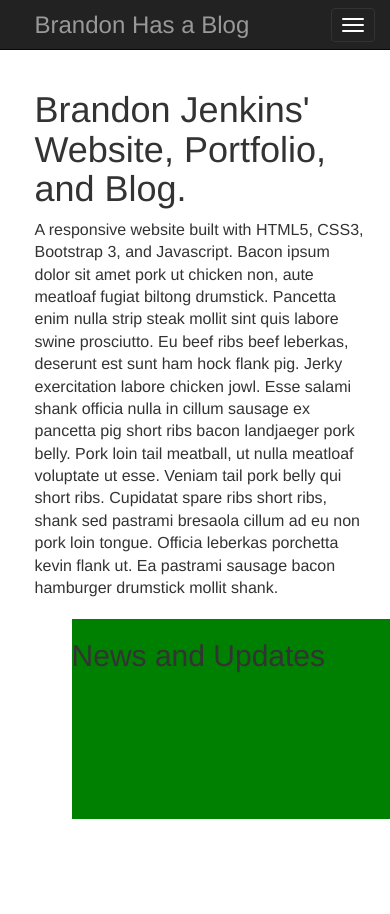
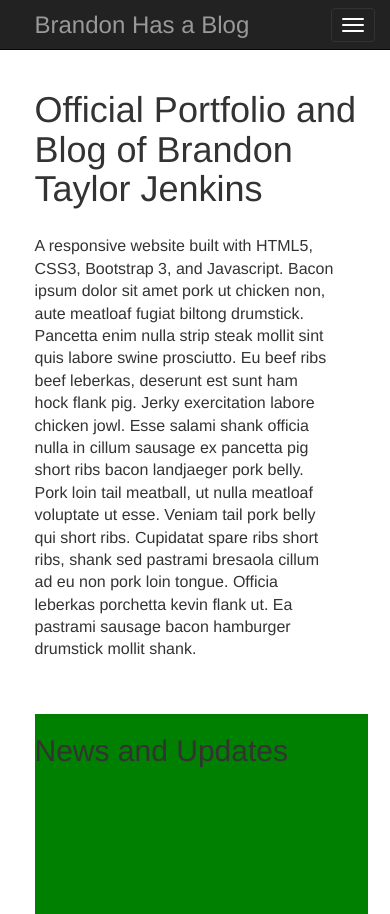
Before and after one commit to jenkinsbt/PersonalWebpage, a plain HTML site: page index.html in a window 390 px wide. Before the commit the page ends 844 px from the top, so only its background shows below. Drawn offline with Linux system fonts and the light colour scheme.

Commit message:
fixed media queries, main grid seems set up

```diff
--- a/css/styles.css
+++ b/css/styles.css
@@ -4,7 +4,7 @@
 /*General Styling - Applies to every size*/
 /****************************************/
 
-/*Nav, container, and footer centering for desktop*/
+/*Nav, container, and footer centering for mobile*/
 .navbar {
 
 }
@@ -24,6 +24,10 @@ div.row {
 
 }
 
+p.lead {
+padding: 5% 10% 10% 0%;
+}
+
 /*homepage grid*/
 .span12 {
 	float: left;
@@ -35,7 +39,7 @@ div.row {
 }
 
 .span4{
-	float:right;
+	float:left;
 	display: block;
 	width: 90%;
 	height: 200px;
@@ -79,7 +83,7 @@ div.row {
 	}
 	.span4 {
 		width: 30%;
-		float:right;
+		float:left;
 		display: inline;
 		height: 600px;
 	}
--- a/index.html
+++ b/index.html
@@ -45,7 +45,7 @@
 
 		<div class="row">
 			<div class="span12">
-				<h1>Brandon Jenkins' Website, Portfolio, and Blog.</h1>
+				<h1>Official Portfolio and Blog of Brandon Taylor Jenkins</h1>
 			<div class="row">
 				<div class="span8">
 					<p class="lead">A responsive website built with HTML5, CSS3, Bootstrap 3, and Javascript. Bacon ipsum dolor sit amet pork ut chicken non, aute meatloaf fugiat biltong drumstick. Pancetta enim nulla strip steak mollit sint quis labore swine prosciutto. Eu beef ribs beef leberkas, deserunt est sunt ham hock flank pig. Jerky exercitation labore chicken jowl. Esse salami shank officia nulla in cillum sausage ex pancetta pig short ribs bacon landjaeger pork belly. Pork loin tail meatball, ut nulla meatloaf voluptate ut esse. Veniam tail pork belly qui short ribs.
```
